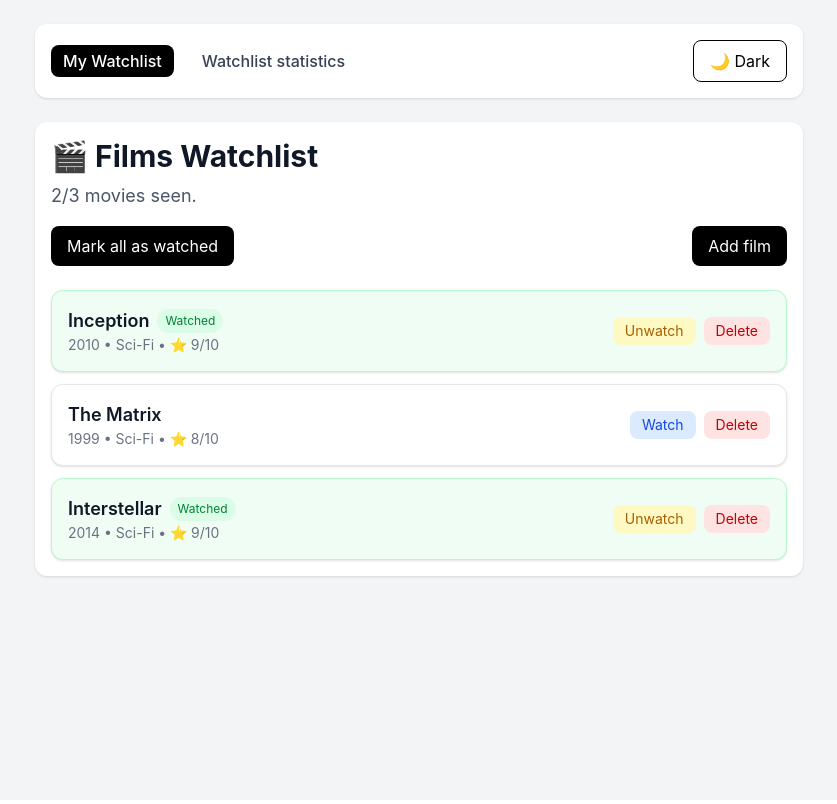
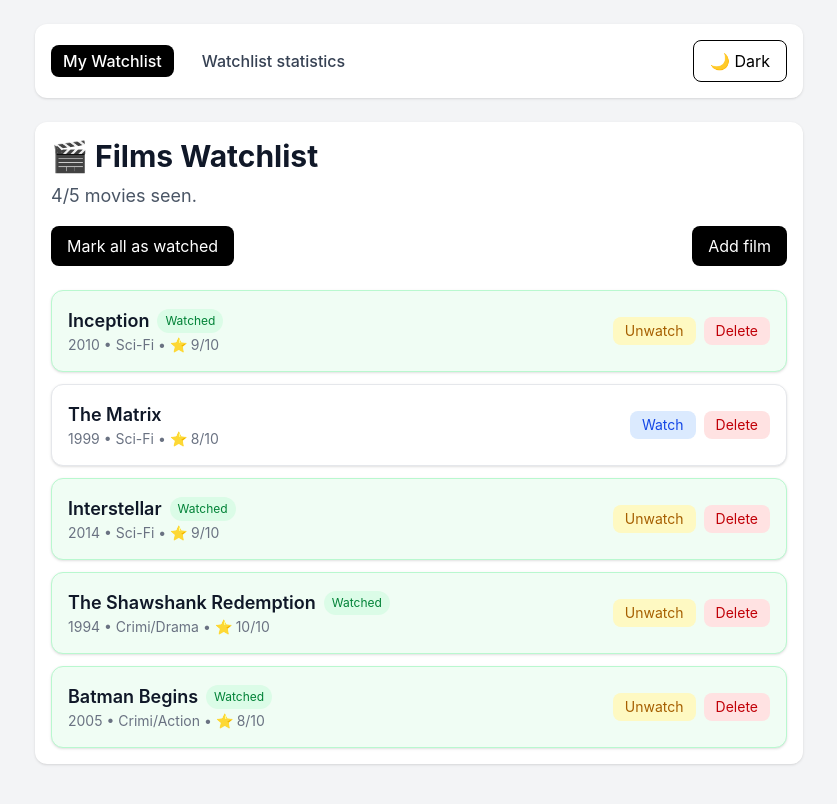
Before and after one commit to matejkronesDF/4IT427_krom13, a React (Vite) app: page / in a window 1280 px wide. Shown: the top 804 px of the page, without its empty margins (221-1058 px from the left). Built offline with nearby package versions, Linux system fonts and the light colour scheme.

Commit message:
feat: Úkol 6: Načítání pomocí API

```diff
--- a/package.json
+++ b/package.json
@@ -11,6 +11,7 @@
   "dependencies": {
     "@headlessui/react": "^2.2.10",
     "@tailwindcss/vite": "^4.3.0",
+    "@tanstack/react-query": "^5.100.11",
     "react": "^19.2.6",
     "react-dom": "^19.2.6",
     "react-router-dom": "^7.15.1",
--- /dev/null
+++ b/public/films.json
@@ -0,0 +1,7 @@
+[
+    {"id": "1", "title": "Inception", "year": 2010, "genre": "Sci-Fi", "rating": 9, "watched": true},
+    {"id": "2", "title": "The Matrix", "year": 1999, "genre": "Sci-Fi", "rating": 8, "watched": false},
+    {"id": "3", "title": "Interstellar", "year": 2014, "genre": "Sci-Fi", "rating": 9, "watched": true},
+    {"id": "4", "title": "The Shawshank Redemption", "year": 1994, "genre": "Crimi/Drama", "rating": 10, "watched": true},
+    {"id": "5", "title": "Batman Begins", "year": 2005, "genre": "Crimi/Action", "rating": 8, "watched": true}
+]
--- a/src/context/WatchListContext.tsx
+++ b/src/context/WatchListContext.tsx
@@ -1,4 +1,5 @@
 import type { Film } from '@/types/film.types';
+import { useQuery } from '@tanstack/react-query';
 import { createContext, useContext, useEffect, useState, type ReactNode } from 'react';
 
 type WatchListContextType = {
@@ -8,16 +9,29 @@
   toggleWatched: (id: string) => void;
   markAllAsWatched: () => void;
   watchNumbers: () => string;
+  isLoading: boolean;
+  isError: boolean;
 };
 const WatchListContext = createContext<WatchListContextType | null>(null);
-const initialFilms: Film[] = [
-  { id: '1', title: 'Inception', year: 2010, genre: 'Sci-Fi', rating: 9, watched: true },
-  { id: '2', title: 'The Matrix', year: 1999, genre: 'Sci-Fi', rating: 8, watched: false },
-  { id: '3', title: 'Interstellar', year: 2014, genre: 'Sci-Fi', rating: 9, watched: true },
-];
 
 export function WatchListProvider({ children }: { children: ReactNode }) {
-  const [films, setFilms] = useState<Film[]>(initialFilms);
+  const {
+    data: serverFilms,
+    isLoading,
+    isError,
+  } = useQuery({
+    queryKey: ['films'], // klíč cache – unikátní identifikátor dotazu
+    queryFn: () => fetch('/films.json').then((r) => r.json() as Promise<Film[]>),
+    staleTime: 60_000, // přepíše global default
+  });
+
+  const [films, setFilms] = useState<Film[]>([]);
+
+  useEffect(() => {
+    if (serverFilms) {
+      setFilms(serverFilms);
+    }
+  }, [serverFilms]);
 
   function addFilm(film: Film) {
     setFilms((prevFilms) => [...prevFilms, film]);
@@ -55,7 +69,16 @@
 
   return (
     <WatchListContext.Provider
-      value={{ films, addFilm, removeFilm, toggleWatched, markAllAsWatched, watchNumbers }}
+      value={{
+        films,
+        addFilm,
+        removeFilm,
+        toggleWatched,
+        markAllAsWatched,
+        watchNumbers,
+        isLoading,
+        isError,
+      }}
     >
       {children}
     </WatchListContext.Provider>
--- a/src/main.tsx
+++ b/src/main.tsx
@@ -4,13 +4,25 @@
 import { WatchListProvider } from './context/WatchListContext.tsx';
 import './index.css';
 import { BrowserRouter } from 'react-router-dom';
+import { QueryClient, QueryClientProvider } from '@tanstack/react-query';
+
+const queryClient = new QueryClient({
+  defaultOptions: {
+    queries: {
+      staleTime: 5 * 60 * 1000, // data jsou "čerstvá" 5 minut
+      retry: 2, // při chybě zkusí 2× znovu
+    },
+  },
+});
 
 createRoot(document.getElementById('root')!).render(
   <StrictMode>
     <BrowserRouter>
-      <WatchListProvider>
-        <App />
-      </WatchListProvider>
+      <QueryClientProvider client={queryClient}>
+        <WatchListProvider>
+          <App />
+        </WatchListProvider>
+      </QueryClientProvider>
     </BrowserRouter>
   </StrictMode>
 );
--- a/src/pages/MainPage.tsx
+++ b/src/pages/MainPage.tsx
@@ -3,7 +3,10 @@
 import FilmCard from '../components/FilmCard';
 
 export function MainPage() {
-  const { films, toggleWatched, markAllAsWatched, removeFilm, watchNumbers } = useWatchList();
+  const { films, toggleWatched, markAllAsWatched, removeFilm, watchNumbers, isLoading, isError } =
+    useWatchList();
+  if (isLoading) return <div>Loading...</div>;
+  if (isError) return <div>Error in loading.</div>;
 
   return (
     <div className="mb-6 p-4 bg-white rounded-xl shadow-sm dark:bg-gray-900">
```
Also changed, not shown: 1 other file (tests, documents, lock files or other folders).
